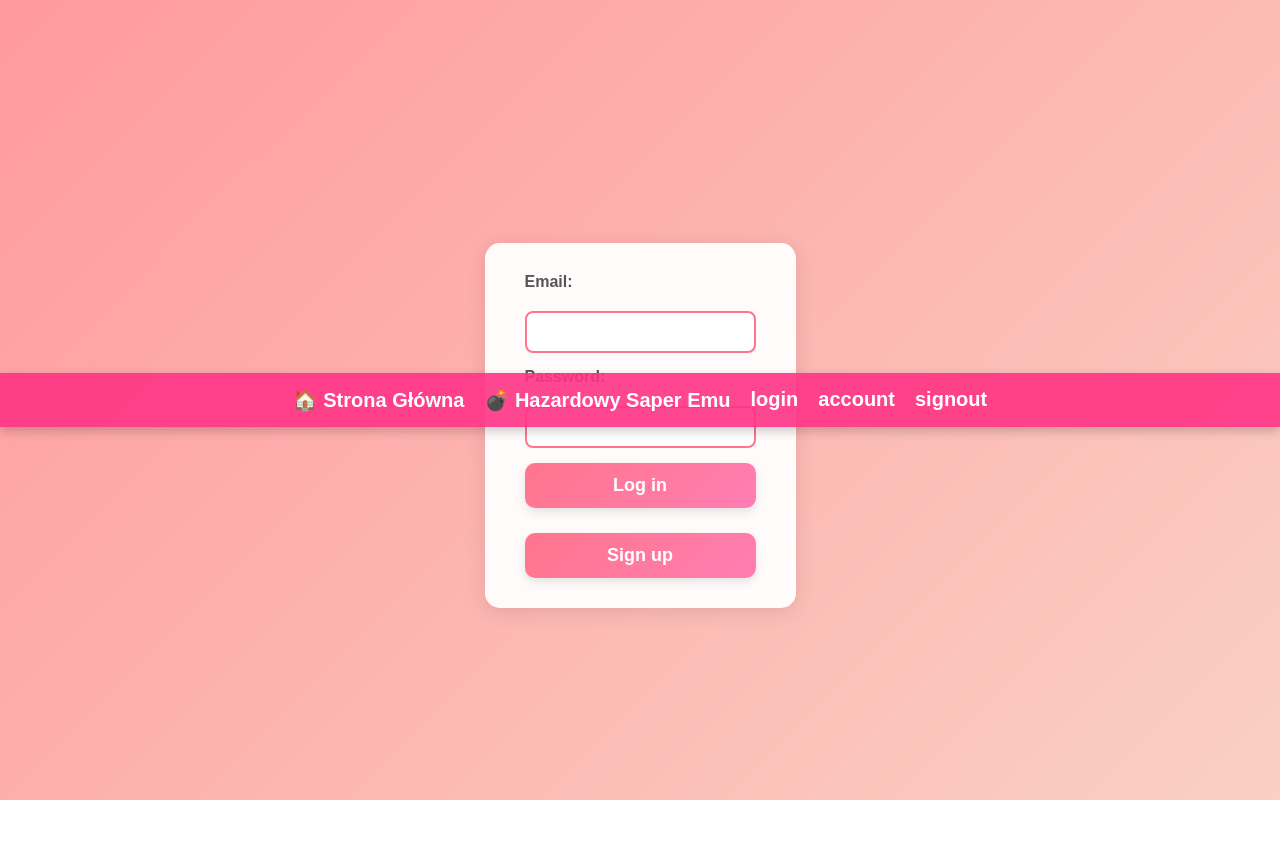
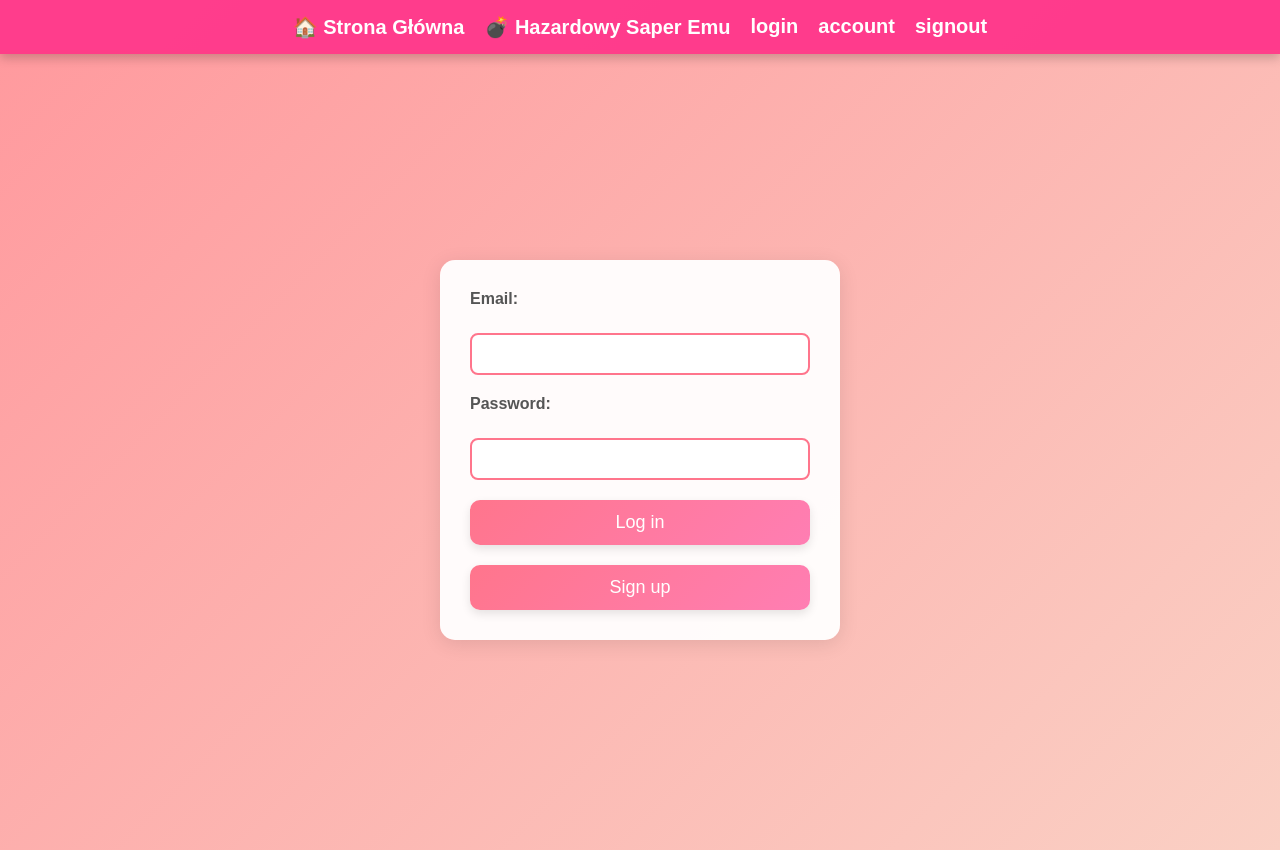
Before and after one commit to deefyy/mines-gambling-game, a Next.js app: page /login in a window 1280 px wide. Before the commit the page ends 800 px from the top, so only its background shows below. Built offline with nearby package versions, Linux system fonts and the light colour scheme.

Commit message:
Fixed Fixed login css

```diff
--- a/app/login/page.js
+++ b/app/login/page.js
@@ -1,15 +1,41 @@
-import { login, signup } from './actions'
+'use client';
+
+import { login, signup } from './actions';
 import styles from './page.module.css';
 
 export default function LoginPage() {
   return (
-    <form className={styles.form}>
-      <label htmlFor="email" className={styles.label}>Email:</label>
-      <input id="email" name="email" type="email" required className={styles.inputField} />
-      <label htmlFor="password" className={styles.label}>Password:</label>
-      <input id="password" name="password" type="password" required className={styles.inputField} />
-      <button formAction={login} className={styles.btn}>Log in</button>
-      <button formAction={signup} className={styles.btn}>Sign up</button>
-    </form>
+    <div className={styles.container}>
+      <div className={styles.formWrapper}>
+        <form className={styles.form}>
+          <label htmlFor="email" className={styles.label}>
+            Email:
+          </label>
+          <input
+            id="email"
+            name="email"
+            type="email"
+            required
+            className={styles.inputField}
+          />
+          <label htmlFor="password" className={styles.label}>
+            Password:
+          </label>
+          <input
+            id="password"
+            name="password"
+            type="password"
+            required
+            className={styles.inputField}
+          />
+          <button formAction={login} className={styles.btn}>
+            Log in
+          </button>
+          <button formAction={signup} className={styles.btn}>
+            Sign up
+          </button>
+        </form>
+      </div>
+    </div>
   );
 }
--- a/app/login/page.module.css
+++ b/app/login/page.module.css
@@ -1,62 +1,67 @@
-/* 🎀 Styl Wonderhoyowy dla strony logowania */
+/* 🎀 Stylowanie strony logowania */
 
 /* 🌈 Tło strony */
-body {
+.container {
     background: linear-gradient(135deg, #ff9a9e, #fad0c4); /* Pastelowy gradient */
+    background-size: cover; /* Dopasowanie tła */
+    background-attachment: fixed; /* Tło nie przewija się */
     color: #333;
-    font-family: 'Arial', sans-serif;
+    text-align: center;
+    padding: 40px 20px;
+    min-height: 100vh; /* Pełna wysokość ekranu */
     display: flex;
     justify-content: center;
     align-items: center;
-    min-height: 100vh;
-    margin: 0;
+    font-family: 'Arial', sans-serif;
 }
 
-/* 🌟 Formularz logowania */
-form {
-    background-color: rgba(255, 255, 255, 0.95); /* Delikatne białe tło */
-    padding: 30px 40px;
+/* 🧾 Wrapper na formularz */
+.formWrapper {
+    background: rgba(255, 255, 255, 0.95); /* Delikatne białe tło */
+    padding: 30px;
     border-radius: 15px;
-    box-shadow: 0 4px 20px rgba(0, 0, 0, 0.1);
+    box-shadow: 0 4px 20px rgba(0, 0, 0, 0.1); /* Subtelny cień */
     width: 100%;
-    max-width: 400px;
+    max-width: 400px; /* Ograniczamy szerokość */
+}
+
+/* 📝 Stylowanie formularza */
+.form {
     display: flex;
     flex-direction: column;
-    gap: 15px;
+    gap: 20px; /* Odstępy między elementami */
 }
 
-/* 📝 Etykiety formularza */
-label {
+/* 🏷️ Stylowanie etykiet */
+.label {
+    font-size: 16px;
     font-weight: bold;
-    font-size: 16px;
     margin-bottom: 5px;
-    color: #555;
+    color: #555; /* Stonowany szary */
+    text-align: left;
 }
 
-/* 🔢 Pola wejściowe */
-input[type="email"],
-input[type="password"] {
+/* 🔢 Stylowanie inputów */
+.inputField {
     padding: 10px;
     font-size: 16px;
-    width: 100%;
-    border: 2px solid #ff758c; /* Różowe obramowanie */
+    border: 2px solid #ff758c; /* Różowa ramka */
     border-radius: 8px;
     background: #ffffff; /* Białe wnętrze */
     color: #333;
     transition: border-color 0.3s, box-shadow 0.3s;
 }
 
-input[type="email"]:focus,
-input[type="password"]:focus {
+.inputField:focus {
     border-color: #ff7eb3; /* Intensywny róż przy aktywacji */
     box-shadow: 0 0 8px #ff7eb3;
+    outline: none; /* Usuwamy domyślną obwódkę */
 }
 
-/* 🎀 Przyciski */
-button {
+/* 🎀 Stylowanie przycisków */
+.btn {
     padding: 12px 25px;
     font-size: 18px;
-    font-weight: bold;
     border: none;
     border-radius: 10px;
     cursor: pointer;
@@ -66,18 +71,12 @@ button {
     transition: background 0.3s, transform 0.2s;
 }
 
-/* 🌟 Efekt po najechaniu */
-button:hover {
+.btn:hover {
     background: linear-gradient(135deg, #ff7eb3, #ff758c);
-    transform: translateY(-2px);
+    transform: translateY(-2px); /* Efekt kliknięcia */
 }
 
-button:disabled {
+.btn:disabled {
     cursor: not-allowed;
     opacity: 0.5;
 }
-
-/* 🧩 Odstępy między przyciskami */
-button + button {
-    margin-top: 10px;
-}
```
